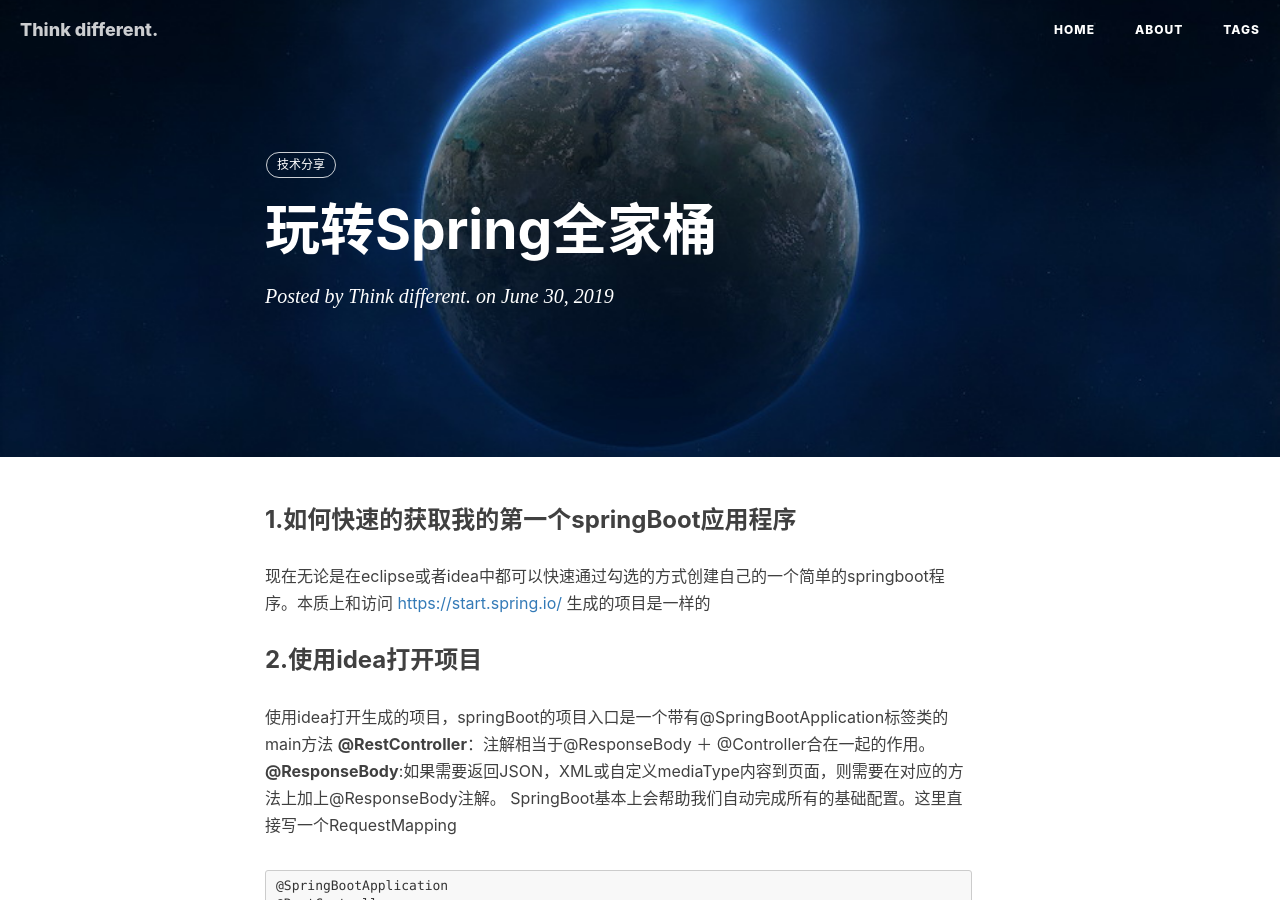
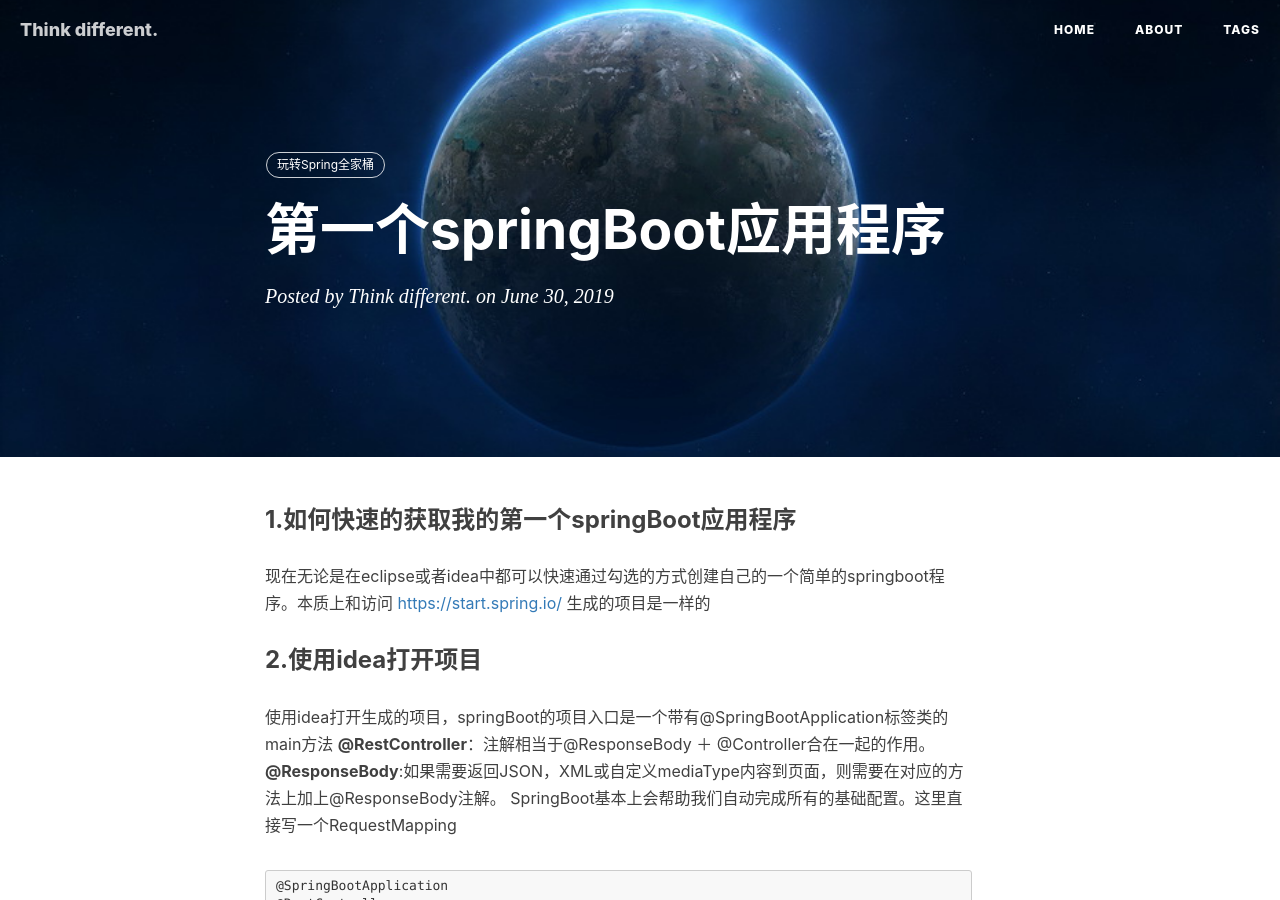
Before and after one commit to guoyaoleigg/guoyaoleigg.github.io, a Jekyll site: the page built from _posts/2019-06-30-玩转Spring全家桶.md, in a window 1280 px wide and 900 px high. Built offline with Jekyll 4.4.1, drawn with Linux system fonts in a browser that asks for light colours; nearby versions of some CDN libraries; our own code applies the rules of GitHub Pages for plain Markdown files; comment, search, counter and statistics services are not loaded.

```diff
--- a/_posts/2019-06-30-玩转Spring全家桶.md
+++ b/_posts/2019-06-30-玩转Spring全家桶.md
@@ -1,8 +1,8 @@
 ---
 
-title: 玩转Spring全家桶
+title: 第一个springBoot应用程序
 date: 2019-06-30 01:44:54
-tags: 技术分享
+tags: 玩转Spring全家桶
 
 ---
 ### 1.如何快速的获取我的第一个springBoot应用程序
```
